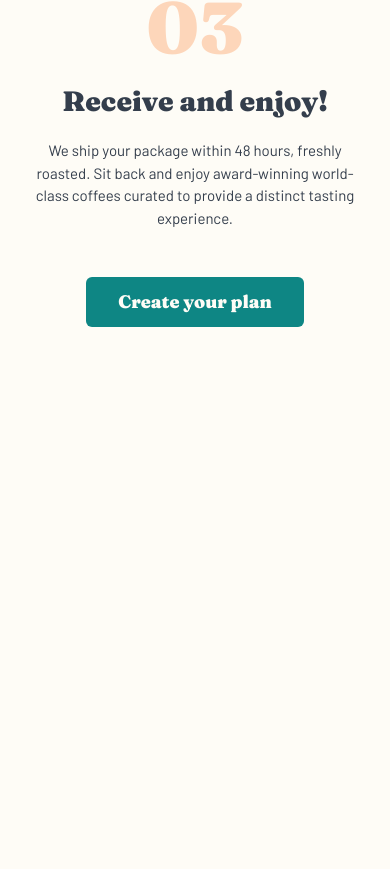
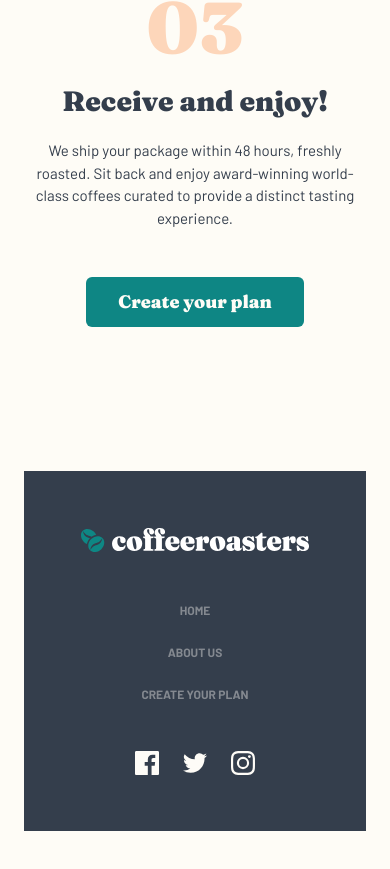
Before and after one commit to zyadfallatah/frontend-mentor-challenge-10, a React (Vite) app: page / in a window 390 px wide. Shown: the part 4352-5221 px from the top of the page. Before the commit the page ends 4679 px from the top, so only its background shows below. Built offline with nearby package versions, Linux system fonts and the light colour scheme.

Commit message:
Footer Tablet + Desktop media fixed

```diff
--- a/src/components/Footer.tsx
+++ b/src/components/Footer.tsx
@@ -7,7 +7,10 @@ import { Link } from "react-router-dom";
 
 const Footer = () => {
   return (
-    <div className="grid place-items-center lg:grid-cols-3 lg:place-items-start lg:items-center gap-12 bg-dark-grey-blue mt-[9rem] text-center p-14 mb-[4.5rem]">
+    <div
+      className="grid place-items-center xl:grid-cols-3 xl:place-items-start xl:items-center gap-12 bg-dark-grey-blue mt-[9rem]
+    text-center p-14 xl:px-[5.25rem] xl:py-12 mb-[4.5rem]"
+    >
       <img src={lightLogo} alt="logo" />
       <nav>
         <ul className="flex flex-col md:flex-row gap-6 text-grey font-bold text-[.75rem]">
@@ -22,7 +25,7 @@ const Footer = () => {
           </li>
         </ul>
       </nav>
-      <nav className="lg:ml-auto">
+      <nav className="xl:ml-auto">
         <ul className="flex items-center gap-6">
           <li>
             <Link to="#">
--- a/src/layouts/MainLayout.tsx
+++ b/src/layouts/MainLayout.tsx
@@ -1,4 +1,4 @@
-// import Footer from "../components/Footer";
+import Footer from "../components/Footer";
 import NavBar from "../components/NavBar";
 import { Outlet } from "react-router-dom";
 
@@ -7,7 +7,7 @@ const MainLayout = () => {
     <>
       <NavBar />
       <Outlet />
-      {/* <Footer /> */}
+      <Footer />
     </>
   );
 };
```
